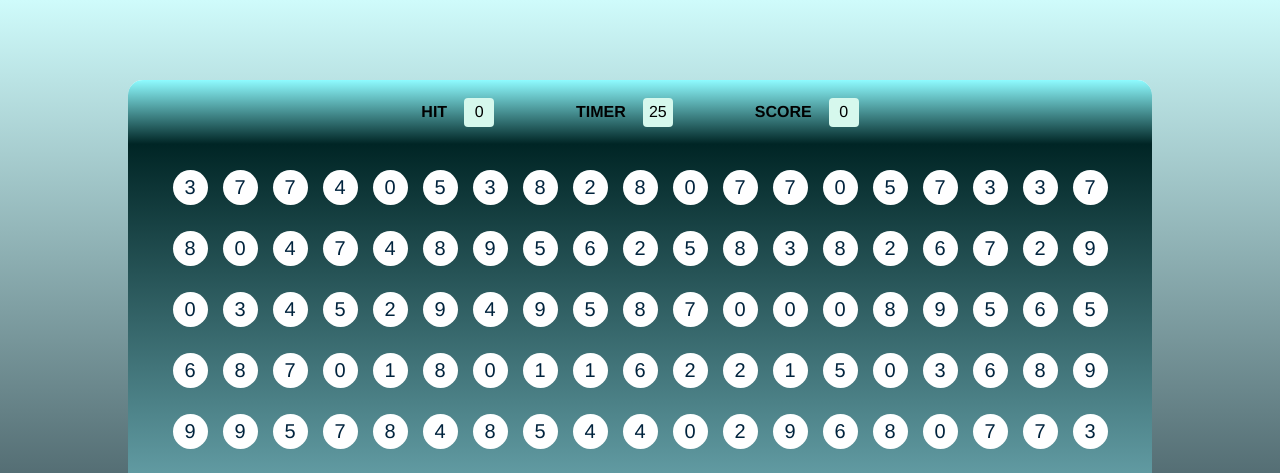
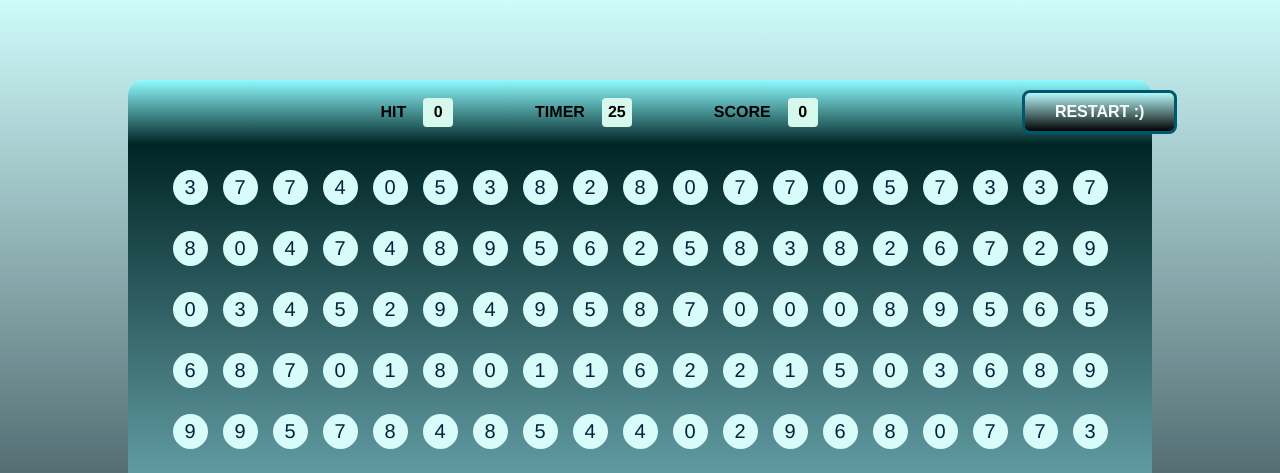
Before and after one commit to Shreyas4800/MY-HTML-CSS-JS-PROJECTS-FROM-BASIC-TO-ADVANCE, a plain HTML site: page PROJECTS/bubble game/index.html in a window 1280 px wide. Shown: the top 473 px of the page. Drawn offline with Linux system fonts and the light colour scheme.

Commit message:
chabges'

```diff
--- a/PROJECTS/bubble game/index.html
+++ b/PROJECTS/bubble game/index.html
@@ -12,17 +12,20 @@
             <div id="panneltop">
                 <div class="elem">
                     <h4>HIT</h4>
+
                     <div id="hitt" class="scc"></div>
                 </div>
                 <div class="elem">
                     <h4>TIMER</h4>
-                    <div id="timerr" class="scc">60</div>
+                    <div id="timerr" class="scc">30</div>
                 </div>
                 <div class="elem">
                     <h4>SCORE</h4>
                     <div id="scoo" class="scc">0</div>
                 </div>
-
+                 <div class="elem">
+                   <button id="button"> RESTART :) </button>
+                </div>
 
             </div>
             <div id="pannelbottom">
--- a/PROJECTS/bubble game/script.js
+++ b/PROJECTS/bubble game/script.js
@@ -27,7 +27,8 @@ function runtime(){
             clearInterval(timm);
             var dg = document.querySelector("#pannelbottom");
             dg.innerHTML = `<h1> GAME OVER :( </h1>
-                            <h2> Your  score = ${score}</h2> `
+                            <h1> Your  score = ${score}</h1>
+                            `
             dg.style.transition = "all linear 0.8s;"
         }
     },1000);
--- a/PROJECTS/bubble game/style.css
+++ b/PROJECTS/bubble game/style.css
@@ -14,7 +14,8 @@ html,body{
     height: 100%;
     width: 100%;
     background: linear-gradient(to bottom, #cffbfb, #000d17);
-    font-family: Helvetica;
+    font-family: "Helvetica" ;
+
 
 }
 
@@ -44,6 +45,7 @@ html,body{
     display: flex;
     justify-content: center;
     align-items: center;
+    font-weight: 600;
 
 
 }
@@ -66,6 +68,7 @@ html,body{
     padding:20px;
     justify-content: center;
     align-items: center;
+    cursor: pointer;
 
     color: #00233d;
     font-size: 20px;
@@ -74,7 +77,7 @@ html,body{
 #bubble{
     height: 35px;
     width: 35px;
-    background-color: rgb(255, 255, 255);
+    background-color: rgb(215, 252, 249);
     border-radius: 50%;
     display: flex;
     justify-content: center;
@@ -82,3 +85,33 @@ html,body{
 
 
 }
+
+#bubble:hover{
+ background: linear-gradient(to bottom, #9effff, #263d42);
+}
+
+.h2{
+    justify-content: center;
+    align-items: center;
+    font-weight: 500;
+}
+
+button {
+    position: absolute;
+    margin-left: 400px;
+  background: linear-gradient(to bottom, #b7f8f8, #000203);
+  font-weight: 700;
+  color: #ffffff;
+
+  padding: 10px 30px;
+  border: solid rgb(0, 88, 110);
+  border-radius: 8px;
+  font-size: 16px;
+  cursor: pointer;
+
+}
+
+button:active {
+  transform: scale(1.1);
+  box-shadow: 0 2px 4px rgba(0, 0, 0, 0.2);
+}
```
